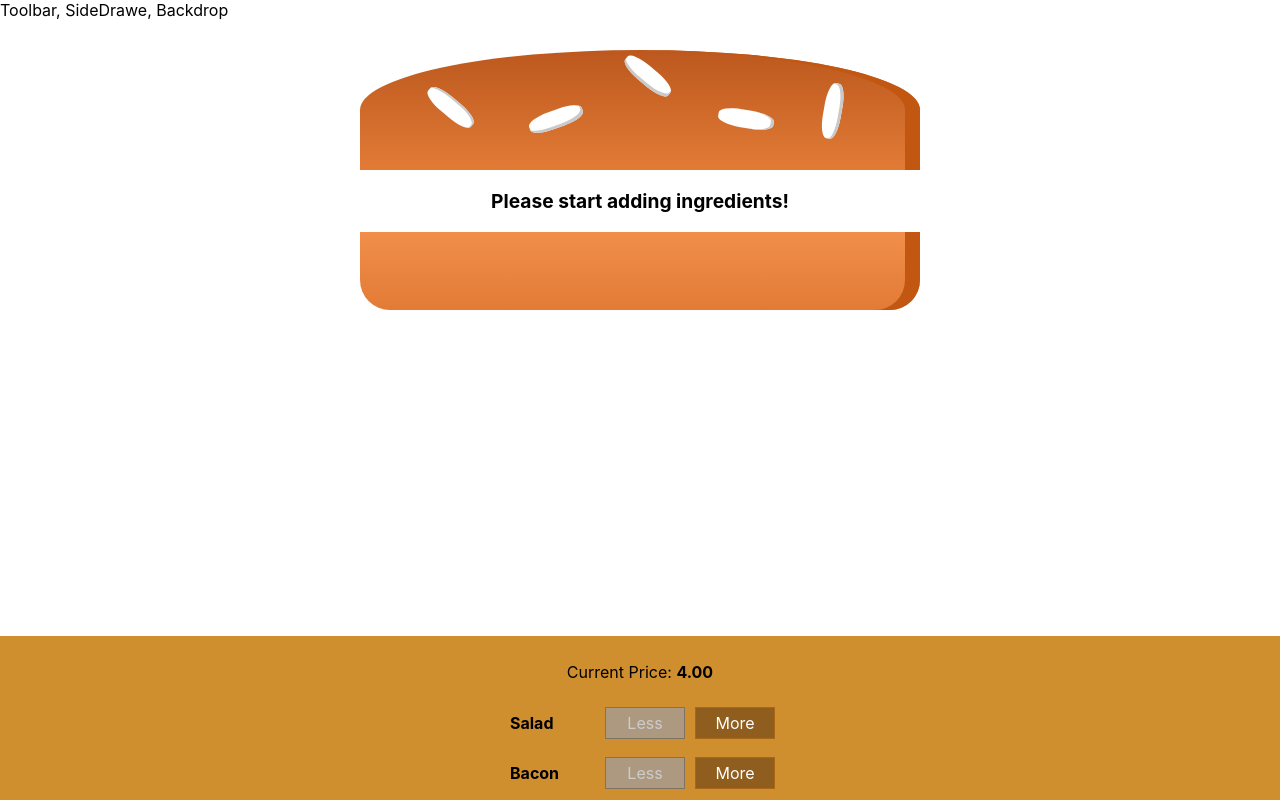
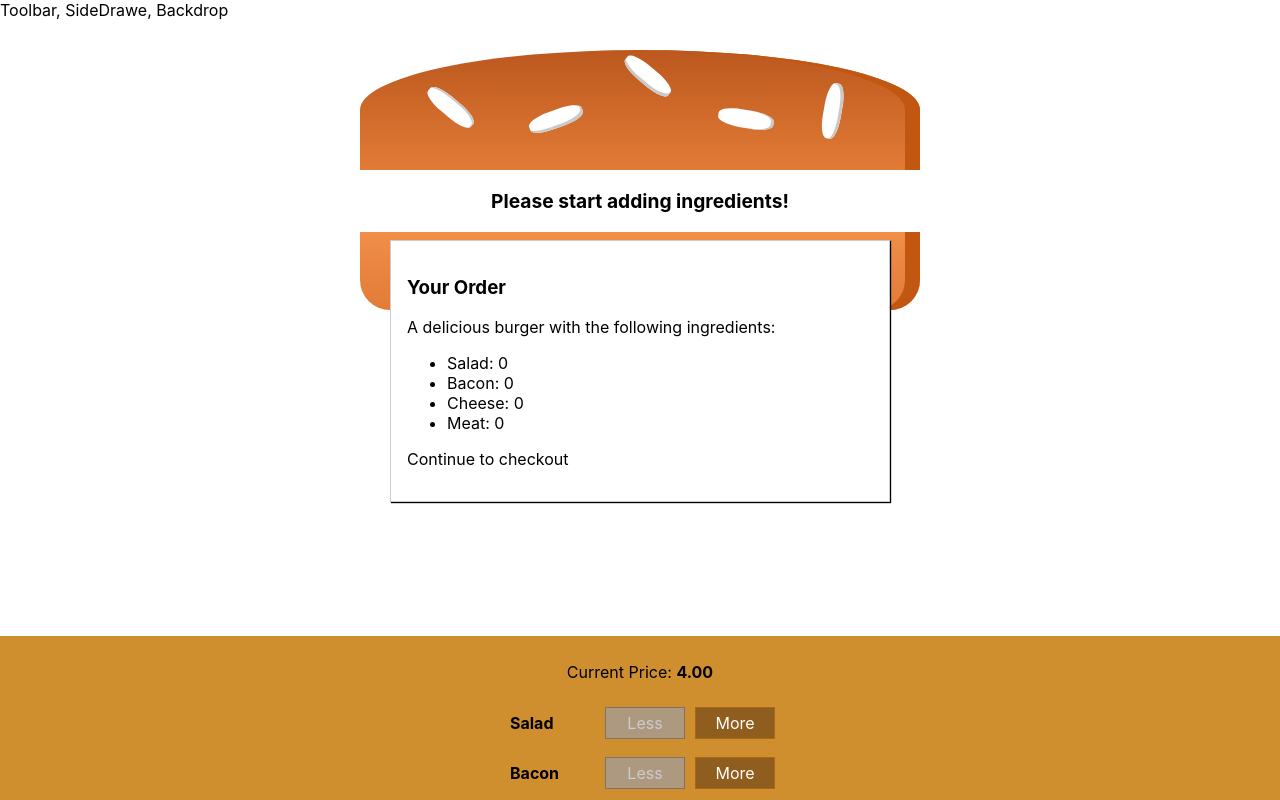
Before and after one commit to dlipinski/burger-builder, a React (Create React App) app: page / in a window 1280 px wide. Shown: the top 800 px of the page. Built offline with nearby package versions, Linux system fonts and the light colour scheme.

Commit message:
137. Creating the Order Summary Modal

```diff
--- /dev/null
+++ b/src/components/Burger/OrderSummary/OrderSummary.js
@@ -0,0 +1,22 @@
+import React from 'react';
+
+const orderSummary = (props) => {
+	const ingredientSummary = Object.keys(props.ingredients).map((igKey) => {
+		return (
+			<li key={igKey}>
+				<span style={{ textTransform: 'capitalize' }}>{igKey}</span>: {props.ingredients[igKey]}
+			</li>
+		);
+	});
+
+	return (
+		<React.Fragment>
+			<h3>Your Order</h3>
+			<p>A delicious burger with the following ingredients:</p>
+			<ul>{ingredientSummary}</ul>
+      <p>Continue to checkout</p>
+		</React.Fragment>
+	);
+};
+
+export default orderSummary;
--- /dev/null
+++ b/src/components/UI/Modal/Modal.js
@@ -0,0 +1,11 @@
+import React from 'react';
+
+import classes from './Modal.module.css';
+
+const modal = (props) => (
+  <div className={classes.Modal}>
+    {props.children}
+  </div>
+);
+
+export default modal
--- /dev/null
+++ b/src/components/UI/Modal/Modal.module.css
@@ -0,0 +1,20 @@
+.Modal {
+  position: fixed;
+  z-index: 500;
+  background-color: white;
+  width: 70%;
+  border: 1px solid #ccc;
+  box-shadow: 1px 1px 1px black;
+  padding: 16px;
+  left: 15%;
+  top: 30%;
+  box-sizing: border-box;
+  transition: all 0.3s ease-out;
+}
+
+@media (min-width: 600px) {
+  .Modal {
+      width: 500px;
+      left: calc(50% - 250px);
+  }
+}
--- a/src/containers/BurgerBuilder/BurgerBuilder.js
+++ b/src/containers/BurgerBuilder/BurgerBuilder.js
@@ -2,6 +2,8 @@
 
 import Burger from '../../components/Burger/Burger';
 import BuildControls from '../../components/Burger/BuildControls/BuildControls';
+import Modal from '../../components/UI/Modal/Modal';
+import OrderSummary from '../../components/Burger/OrderSummary/OrderSummary';
 
 const INGREDIENT_PRICES = {
 	salad: 0.5,
@@ -39,8 +41,8 @@
 		const priceAddition = INGREDIENT_PRICES[type];
 		const oldPrice = this.state.totalPrice;
 		const updatedPrice = oldPrice + priceAddition;
-    this.setState({ totalPrice: updatedPrice, ingredients: updatedIngredients });
-    this.updatePurchaseState(updatedIngredients);
+		this.setState({ totalPrice: updatedPrice, ingredients: updatedIngredients });
+		this.updatePurchaseState(updatedIngredients);
 	};
 
 	removeIngredientHandler = (type) => {
@@ -56,8 +58,8 @@
 		const priceDeduction = INGREDIENT_PRICES[type];
 		const oldPrice = this.state.totalPrice;
 		const updatedPrice = oldPrice - priceDeduction;
-    this.setState({ totalPrice: updatedPrice, ingredients: updatedIngredients });
-    this.updatePurchaseState(updatedIngredients);
+		this.setState({ totalPrice: updatedPrice, ingredients: updatedIngredients });
+		this.updatePurchaseState(updatedIngredients);
 	};
 
 	render() {
@@ -69,6 +71,9 @@
 		}
 		return (
 			<React.Fragment>
+				<Modal>
+					<OrderSummary ingredients={this.state.ingredients}/>
+				</Modal>
 				<Burger ingredients={this.state.ingredients} />
 				<BuildControls
 					ingredientAdded={this.addIngredientHangler}
```
Also changed, not shown: src/components/UI/Backdrop/Backdrop.js (added).
